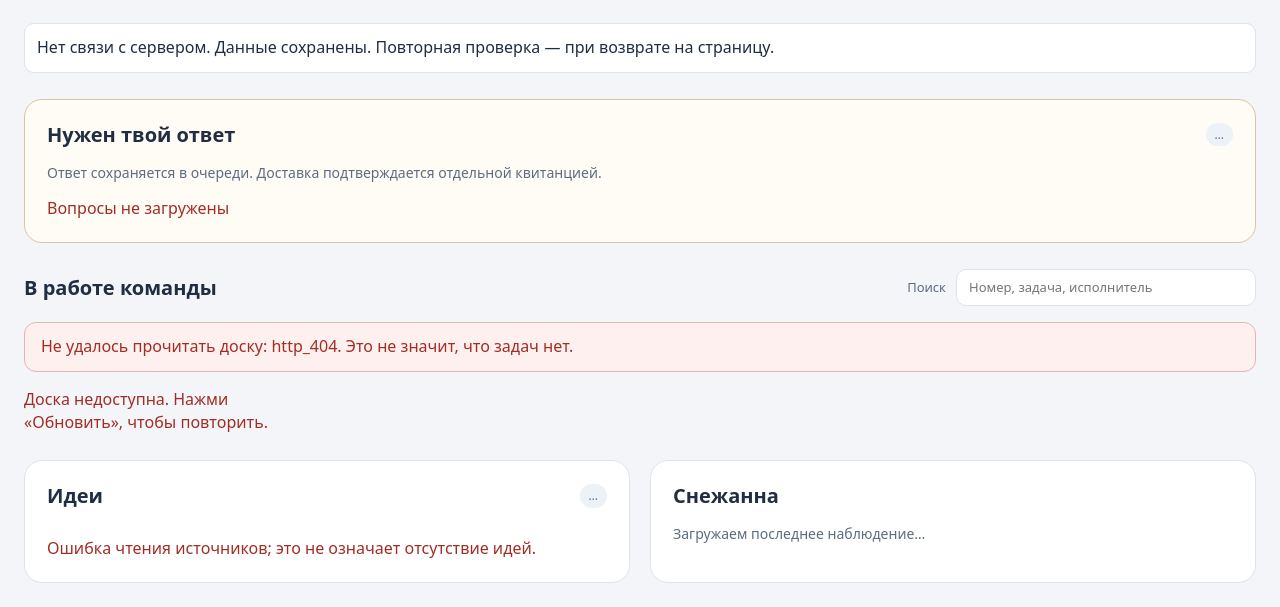
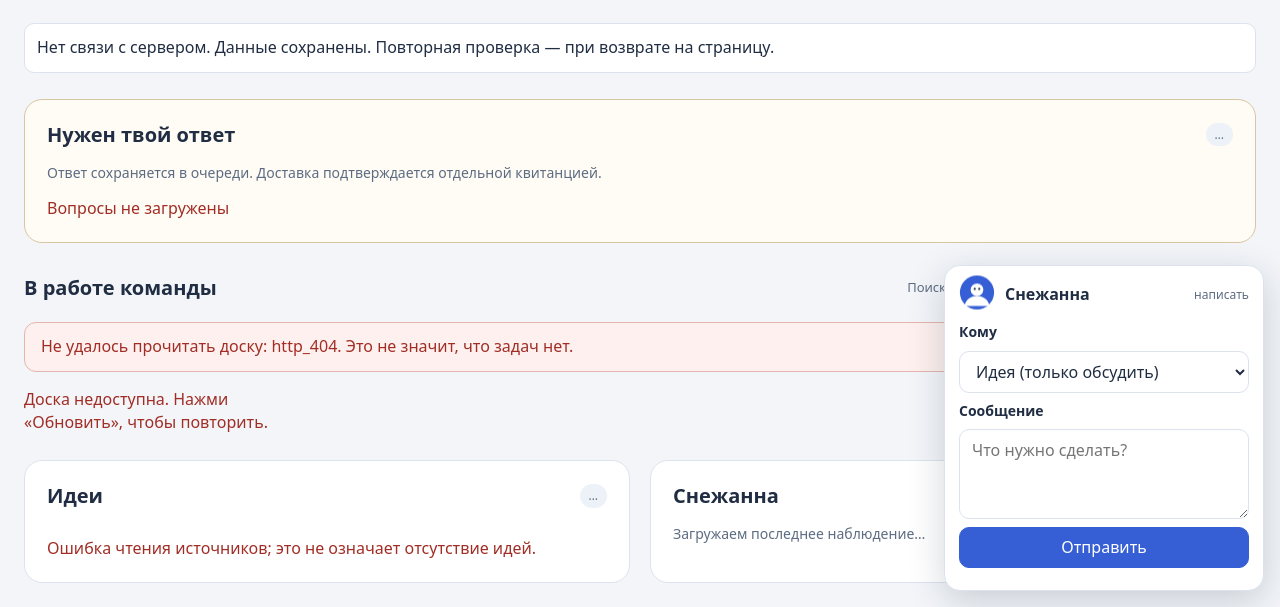
Before and after one commit to Maverlix777/hub, a website: page public/apps/board.html in a window 1280 px wide. Shown: the part 193-800 px from the top of the page. Drawn offline with Linux system fonts and the light colour scheme; no server answers.

Commit message:
T3: floating Snezhana panel with addressee picker (UI)
Co-Authored-By: Claude Sonnet 5.5 <noreply@anthropic.com>

```diff
--- a/public/apps/board.css
+++ b/public/apps/board.css
@@ -74,3 +74,10 @@ body.modal-open { overflow:hidden; }
 @media(max-width:1050px) { .columns { grid-template-columns:repeat(2,minmax(0,1fr)); } }
 @media(max-width:650px) { .board-page { padding:22px 14px 40px; gap:22px; } .intro { flex-direction:column; align-items:start; gap:12px; } .board-tools { justify-content:flex-start; max-width:none; } .board-tools .status { text-align:left; } .intro>.status { max-width:none; } .panel { padding:17px; border-radius:14px; } .columns,.support-grid { grid-template-columns:minmax(0,1fr); } .search-label { width:100%; } #q { flex:1; min-width:0; } .col ul { max-height:none; } .composer-actions { flex-wrap:wrap; } .composer-actions button { width:100%; } dialog { width:100vw; height:100dvh; max-height:100dvh; max-width:100vw; border:0; border-radius:0; margin:0; } #detail-content { padding:20px 17px; } .dialog-toolbar { padding:12px 16px; } #detail-title { font-size:23px; } .metric-list { grid-template-columns:1fr; gap:4px; } .metric-list dd { margin-bottom:8px; } }
 @media(prefers-reduced-motion:no-preference) { button.card { transition:border-color .15s,box-shadow .15s; } }
+.snezhana-panel { position:fixed; right:16px; bottom:16px; z-index:20; width:min(320px,calc(100vw - 32px)); background:#fff; border:1px solid var(--line); border-radius:16px; box-shadow:0 10px 36px #14233b30; }
+.snezhana-head { display:flex; align-items:center; gap:10px; width:100%; padding:10px 14px; background:none; border:0; font:inherit; cursor:pointer; text-align:left; color:var(--fg); }
+.snezhana-name { font-weight:700; flex:1; } .snezhana-hint { font-size:12px; color:var(--muted); }
+.snezhana-body { padding:0 14px 14px; } .snezhana-body[hidden] { display:none; }
+.snezhana-body textarea { min-height:70px; }
+@media(max-width:650px) { .snezhana-panel { right:8px; bottom:8px; width:calc(100vw - 16px); } .board-page { padding-bottom:90px; } }
+@media(prefers-reduced-motion:no-preference) { .snezhana-head .avatar { animation:snz-bob 3s ease-in-out infinite; } @keyframes snz-bob { 50% { transform:translateY(-2px); } } }
--- a/public/apps/board.html
+++ b/public/apps/board.html
@@ -54,6 +54,22 @@
     <h3>Твои сообщения и ответы</h3><ul id="outbox-list" class="outbox-list"><li class="empty">Загружаем очередь…</li></ul>
   </section>
 </main>
+<aside id="snezhana-panel" class="snezhana-panel" aria-label="Снежанна, помощница">
+  <button id="snezhana-toggle" class="snezhana-head" type="button" aria-expanded="true" aria-controls="snezhana-body">
+    <svg class="avatar" viewBox="0 0 40 40" width="36" height="36" aria-hidden="true" focusable="false"><circle cx="20" cy="20" r="19" fill="#365fd6"/><circle cx="20" cy="17" r="7" fill="#fff"/><path d="M6 35c2-8 8-11 14-11s12 3 14 11" fill="#fff"/><circle cx="17.5" cy="16" r="1.2" fill="#202d42"/><circle cx="22.5" cy="16" r="1.2" fill="#202d42"/></svg>
+    <span class="snezhana-name">Снежанна</span><span class="snezhana-hint">написать</span>
+  </button>
+  <div id="snezhana-body" class="snezhana-body">
+    <form id="snezhana-form">
+      <label for="snezhana-to">Кому</label>
+      <select id="snezhana-to" name="to"><option value="idea">Идея (только обсудить)</option><option value="claude">Claude</option><option value="codex">Codex</option><option value="snezhana">Снежанна</option><option value="pedro">Педро (Cursor)</option><option value="mazila">Мазила (картинка)</option></select>
+      <label for="snezhana-text">Сообщение</label>
+      <textarea id="snezhana-text" name="text" rows="3" maxlength="8000" required placeholder="Что нужно сделать?"></textarea>
+      <button class="primary" type="submit">Отправить</button>
+      <p class="form-status" role="status" aria-live="polite"></p>
+    </form>
+  </div>
+</aside>
 <dialog id="task-dialog" aria-labelledby="detail-title"><div class="dialog-toolbar"><span id="detail-id" class="eyebrow"></span><button id="close-detail" type="button" aria-label="Закрыть карточку">Закрыть ×</button></div><div id="detail-content"></div></dialog>
 <script src="/hub/apps/board.js"></script>
 <script src="/hub/hub.js"></script>
--- a/public/apps/board.js
+++ b/public/apps/board.js
@@ -177,6 +177,8 @@
     $('q').value = ''; $('q').disabled = true;
     $('message-text').value = ''; $('message-text').disabled = true;
     $('message-form').querySelector('button').disabled = true;
+    for (const id of ['snezhana-text','snezhana-to']) { const node = $(id); if (node) { node.value = id === 'snezhana-to' ? 'idea' : ''; node.disabled = true; } }
+    const sbtn = document.querySelector('#snezhana-form button[type="submit"]'); if (sbtn) sbtn.disabled = true;
     $('message-form').querySelector('.form-status').textContent = '';
     $('refresh').disabled = true;
     $('status').textContent = 'Доступ завершён. Войди снова, чтобы открыть личную доску.';
@@ -214,15 +216,16 @@
     // An uncertain network result must retain its original immutable payload/key.
     if (!draft.payload && target?.revision !== draft.targetRevision) { draft.blocked = false; draft.targetRevision = target?.revision; }
     textarea.value = draft.text;
-    textarea.readOnly = Boolean(draft.payload); submit.disabled = draft.busy || Boolean(draft.blocked);
+    const picker = form.querySelector('select'); const lock = (v) => { textarea.readOnly = v; if (picker) picker.disabled = v; };
+    lock(Boolean(draft.payload)); submit.disabled = draft.busy || Boolean(draft.blocked);
     if (draft.payload) { submit.textContent = 'Повторить сохранение'; status.textContent = 'Предыдущая отправка не подтверждена. Повтор использует тот же идентификатор и текст.'; }
     textarea.addEventListener('input', () => { draft.text = textarea.value; });
     form.addEventListener('submit', async (event) => {
       event.preventDefault(); if (draft.busy || authInvalid) return;
       if (!textarea.value.trim()) { textarea.setCustomValidity('Введи текст сообщения.'); textarea.reportValidity(); return; }
       textarea.setCustomValidity('');
-      if (!draft.payload) draft.payload = {idempotencyKey:crypto.randomUUID(),kind,text:textarea.value.trim(),...(target ? {target} : {})};
-      draft.busy = true; submit.disabled = true; textarea.readOnly = true;
+      if (!draft.payload) draft.payload = {idempotencyKey:crypto.randomUUID(),kind,text:textarea.value.trim(),...(target ? {target} : {}),...(picker && picker.value !== 'idea' ? {addressee:picker.value} : {})};
+      draft.busy = true; submit.disabled = true; lock(true);
       status.className = 'form-status'; status.textContent = 'Сохраняем…';
       try {
         const result = await api('outbox', {method:'POST',headers:{'Content-Type':'application/json','X-Hub-Request':'1'},body:JSON.stringify(draft.payload)});
@@ -230,14 +233,14 @@
         if (!result.item?.id) throw new Error('invalid_receipt');
         items = [result.item,...items.filter((item) => item.id !== result.item.id)]; renderOutbox();
         status.className = 'form-status success'; status.textContent = result.item.status === 'synced' && issueReceipt(result.item.receipt) ? 'Сохранено и доставлено в GitHub Issues. Ответ исполнителя и результат проверяются отдельно.' : 'Сохранено в очереди. Доставка в GitHub Issues ещё не подтверждена.';
-        draft.text = ''; draft.payload = null; textarea.value = ''; textarea.readOnly = false; submit.textContent = kind === 'answer' ? 'Сохранить ответ' : 'Сохранить сообщение';
+        draft.text = ''; draft.payload = null; textarea.value = ''; lock(false); submit.textContent = kind === 'answer' ? 'Сохранить ответ' : 'Сохранить сообщение';
         if (result.item.status === 'pending') checkReceipt(result.item.id);
       } catch (error) {
         if (authInvalid) return;
         status.className = 'form-status error'; status.textContent = errors[error.code] || 'Сохранение не подтверждено. Текст остаётся в этой вкладке. Повтори запрос с тем же идентификатором.';
         submit.textContent = 'Повторить сохранение';
         if (['invalid_payload','invalid_target','target_conflict'].includes(error.code)) {
-          draft.payload = null; textarea.readOnly = false;
+          draft.payload = null; lock(false);
           if (error.code !== 'invalid_payload') { draft.blocked = true; }
         }
       } finally { draft.busy = false; submit.disabled = authInvalid || Boolean(draft.blocked); }
@@ -442,6 +445,10 @@
   window.addEventListener('hub:session-ended',invalidateSession);
   window.addEventListener('beforeunload',(event) => { if ([...drafts.values()].some((draft) => draft.text || draft.payload)) { event.preventDefault(); event.returnValue = ''; } });
   setupForm($('message-form'),'message',null,'message');
+  setupForm($('snezhana-form'),'message',null,'snezhana');
+  function setPanel(open) { $('snezhana-body').hidden = !open; $('snezhana-toggle').setAttribute('aria-expanded', String(open)); try { localStorage.setItem('hub.board.snezhana', open ? '1' : '0'); } catch { /* ignore */ } }
+  $('snezhana-toggle').addEventListener('click',() => setPanel($('snezhana-body').hidden));
+  setPanel((() => { try { return localStorage.getItem('hub.board.snezhana') !== '0'; } catch { return true; } })());
   window.setInterval(() => { if (!document.hidden) load(); },60000);
   document.addEventListener('visibilitychange',() => { if (!document.hidden) load(); });
   load();
```
